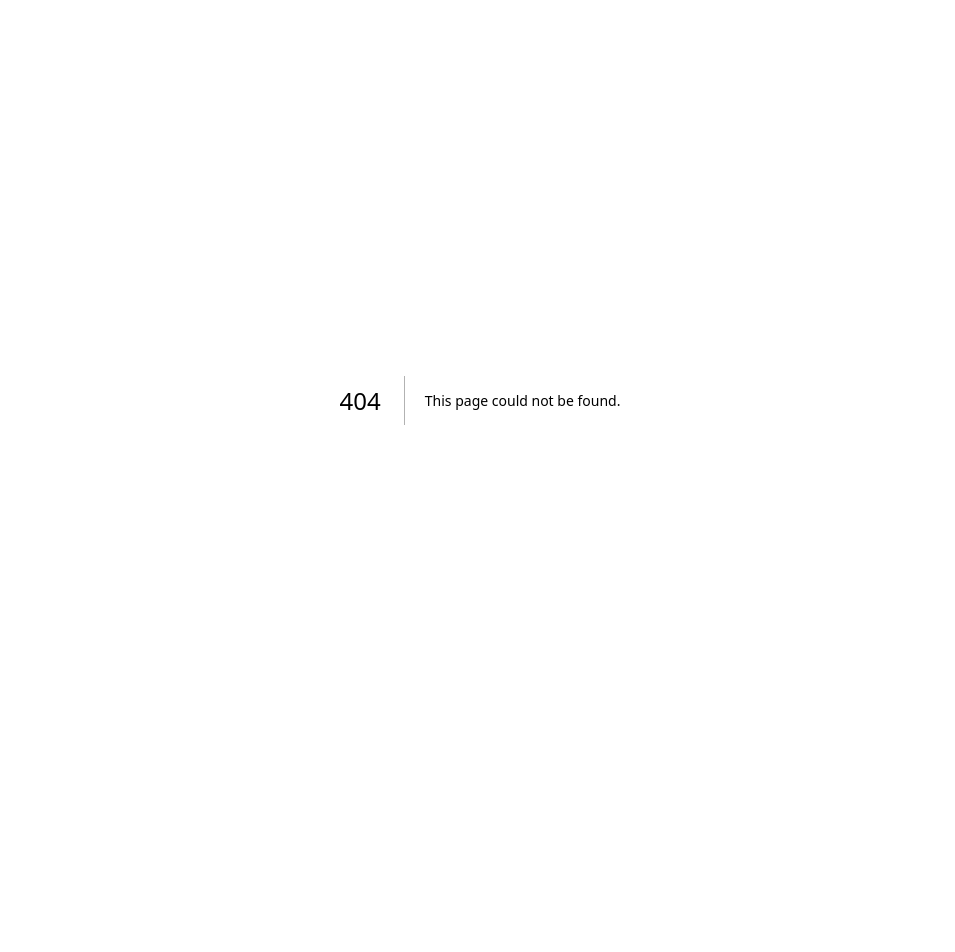
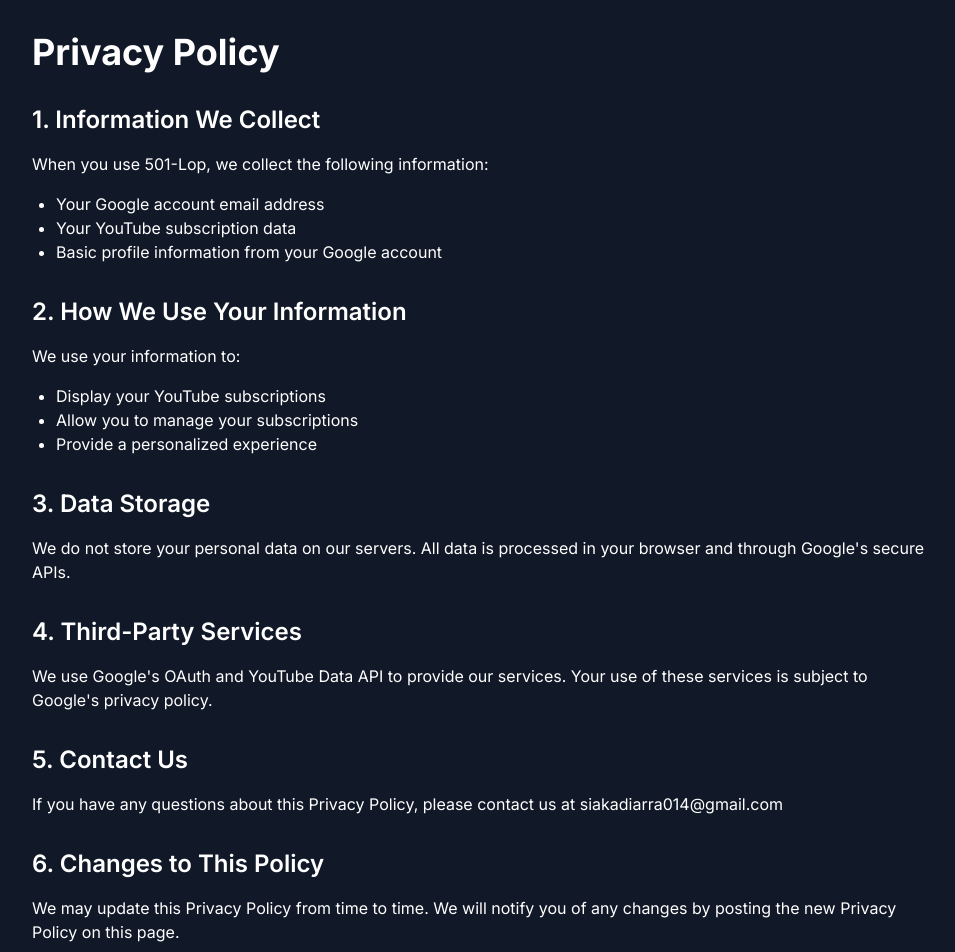
Before and after one commit to 6iaka/501-Lop, a Next.js app: page /privacy in a window 1280 px wide. Before the commit this address had no page. Shown: the top 952 px of the page, without its empty margins (160-1115 px from the left). Before the commit the page ends 800 px from the top, so only its background shows below. Built offline with nearby package versions, Linux system fonts and the light colour scheme.

Commit message:
Add privacy and terms pages, fix Providers component import

```diff
--- a/package.json
+++ b/package.json
@@ -17,6 +17,7 @@
     "postcss": "^8.4.35",
     "react": "^18.2.0",
     "react-dom": "^18.2.0",
+    "react-error-boundary": "^5.0.0",
     "react-tinder-card": "^1.6.4",
     "tailwindcss": "^3.4.1"
   },
--- a/src/app/layout.tsx
+++ b/src/app/layout.tsx
@@ -1,7 +1,7 @@
 import type { Metadata, Viewport } from 'next';
 import { Inter } from 'next/font/google';
 import './globals.css';
-import Providers from '@/components/Providers';
+import Providers from '../components/Providers';
 
 const inter = Inter({ subsets: ['latin'] });
 
--- /dev/null
+++ b/src/app/privacy/page.tsx
@@ -0,0 +1,67 @@
+'use client';
+
+export default function PrivacyPolicy() {
+  return (
+    <div className="min-h-screen bg-gray-900 text-white p-8">
+      <div className="max-w-4xl mx-auto">
+        <h1 className="text-4xl font-bold mb-8">Privacy Policy</h1>
+
+        <section className="mb-8">
+          <h2 className="text-2xl font-semibold mb-4">1. Information We Collect</h2>
+          <p className="mb-4">
+            When you use 501-Lop, we collect the following information:
+          </p>
+          <ul className="list-disc pl-6 mb-4">
+            <li>Your Google account email address</li>
+            <li>Your YouTube subscription data</li>
+            <li>Basic profile information from your Google account</li>
+          </ul>
+        </section>
+
+        <section className="mb-8">
+          <h2 className="text-2xl font-semibold mb-4">2. How We Use Your Information</h2>
+          <p className="mb-4">
+            We use your information to:
+          </p>
+          <ul className="list-disc pl-6 mb-4">
+            <li>Display your YouTube subscriptions</li>
+            <li>Allow you to manage your subscriptions</li>
+            <li>Provide a personalized experience</li>
+          </ul>
+        </section>
+
+        <section className="mb-8">
+          <h2 className="text-2xl font-semibold mb-4">3. Data Storage</h2>
+          <p className="mb-4">
+            We do not store your personal data on our servers. All data is processed in your browser and through Google's secure APIs.
+          </p>
+        </section>
+
+        <section className="mb-8">
+          <h2 className="text-2xl font-semibold mb-4">4. Third-Party Services</h2>
+          <p className="mb-4">
+            We use Google's OAuth and YouTube Data API to provide our services. Your use of these services is subject to Google's privacy policy.
+          </p>
+        </section>
+
+        <section className="mb-8">
+          <h2 className="text-2xl font-semibold mb-4">5. Contact Us</h2>
+          <p className="mb-4">
+            If you have any questions about this Privacy Policy, please contact us at siakadiarra014@gmail.com
+          </p>
+        </section>
+
+        <section className="mb-8">
+          <h2 className="text-2xl font-semibold mb-4">6. Changes to This Policy</h2>
+          <p className="mb-4">
+            We may update this Privacy Policy from time to time. We will notify you of any changes by posting the new Privacy Policy on this page.
+          </p>
+        </section>
+
+        <p className="text-sm text-gray-400">
+          Last updated: {new Date().toLocaleDateString()}
+        </p>
+      </div>
+    </div>
+  );
+}
--- /dev/null
+++ b/src/app/terms/page.tsx
@@ -0,0 +1,62 @@
+'use client';
+
+export default function TermsOfService() {
+  return (
+    <div className="min-h-screen bg-gray-900 text-white p-8">
+      <div className="max-w-4xl mx-auto">
+        <h1 className="text-4xl font-bold mb-8">Terms of Service</h1>
+
+        <section className="mb-8">
+          <h2 className="text-2xl font-semibold mb-4">1. Acceptance of Terms</h2>
+          <p className="mb-4">
+            By accessing and using 501-Lop, you accept and agree to be bound by the terms and provision of this agreement.
+          </p>
+        </section>
+
+        <section className="mb-8">
+          <h2 className="text-2xl font-semibold mb-4">2. Description of Service</h2>
+          <p className="mb-4">
+            501-Lop is a web application that helps users manage their YouTube subscriptions. The service allows users to view and manage their YouTube channel subscriptions through a simple interface.
+          </p>
+        </section>
+
+        <section className="mb-8">
+          <h2 className="text-2xl font-semibold mb-4">3. User Responsibilities</h2>
+          <p className="mb-4">
+            As a user of 501-Lop, you agree to:
+          </p>
+          <ul className="list-disc pl-6 mb-4">
+            <li>Provide accurate information when using the service</li>
+            <li>Use the service in compliance with YouTube's Terms of Service</li>
+            <li>Not use the service for any illegal purposes</li>
+          </ul>
+        </section>
+
+        <section className="mb-8">
+          <h2 className="text-2xl font-semibold mb-4">4. Service Limitations</h2>
+          <p className="mb-4">
+            The service is provided "as is" and "as available". We make no warranties, expressed or implied, and hereby disclaim all warranties of any kind.
+          </p>
+        </section>
+
+        <section className="mb-8">
+          <h2 className="text-2xl font-semibold mb-4">5. Changes to Terms</h2>
+          <p className="mb-4">
+            We reserve the right to modify these terms at any time. We will notify users of any changes by updating the "Last updated" date of these terms.
+          </p>
+        </section>
+
+        <section className="mb-8">
+          <h2 className="text-2xl font-semibold mb-4">6. Contact Information</h2>
+          <p className="mb-4">
+            If you have any questions about these Terms, please contact us at siakadiarra014@gmail.com
+          </p>
+        </section>
+
+        <p className="text-sm text-gray-400">
+          Last updated: {new Date().toLocaleDateString()}
+        </p>
+      </div>
+    </div>
+  );
+}
--- a/src/components/Providers.tsx
+++ b/src/components/Providers.tsx
@@ -1,7 +1,29 @@
 'use client';
 
 import { SessionProvider } from 'next-auth/react';
+import { ErrorBoundary } from 'react-error-boundary';
+
+function ErrorFallback({ error }: { error: Error }) {
+  return (
+    <div className="min-h-screen flex items-center justify-center bg-gray-900 text-white p-4">
+      <div className="text-center">
+        <h2 className="text-2xl font-bold mb-4">Something went wrong</h2>
+        <p className="text-red-400 mb-4">{error.message}</p>
+        <button
+          onClick={() => window.location.reload()}
+          className="px-4 py-2 bg-red-600 text-white rounded hover:bg-red-700"
+        >
+          Try again
+        </button>
+      </div>
+    </div>
+  );
+}
 
 export default function Providers({ children }: { children: React.ReactNode }) {
-  return <SessionProvider>{children}</SessionProvider>;
+  return (
+    <ErrorBoundary FallbackComponent={ErrorFallback}>
+      <SessionProvider>{children}</SessionProvider>
+    </ErrorBoundary>
+  );
 }
```
Also changed, not shown: 1 other file (tests, documents, lock files or other folders).
